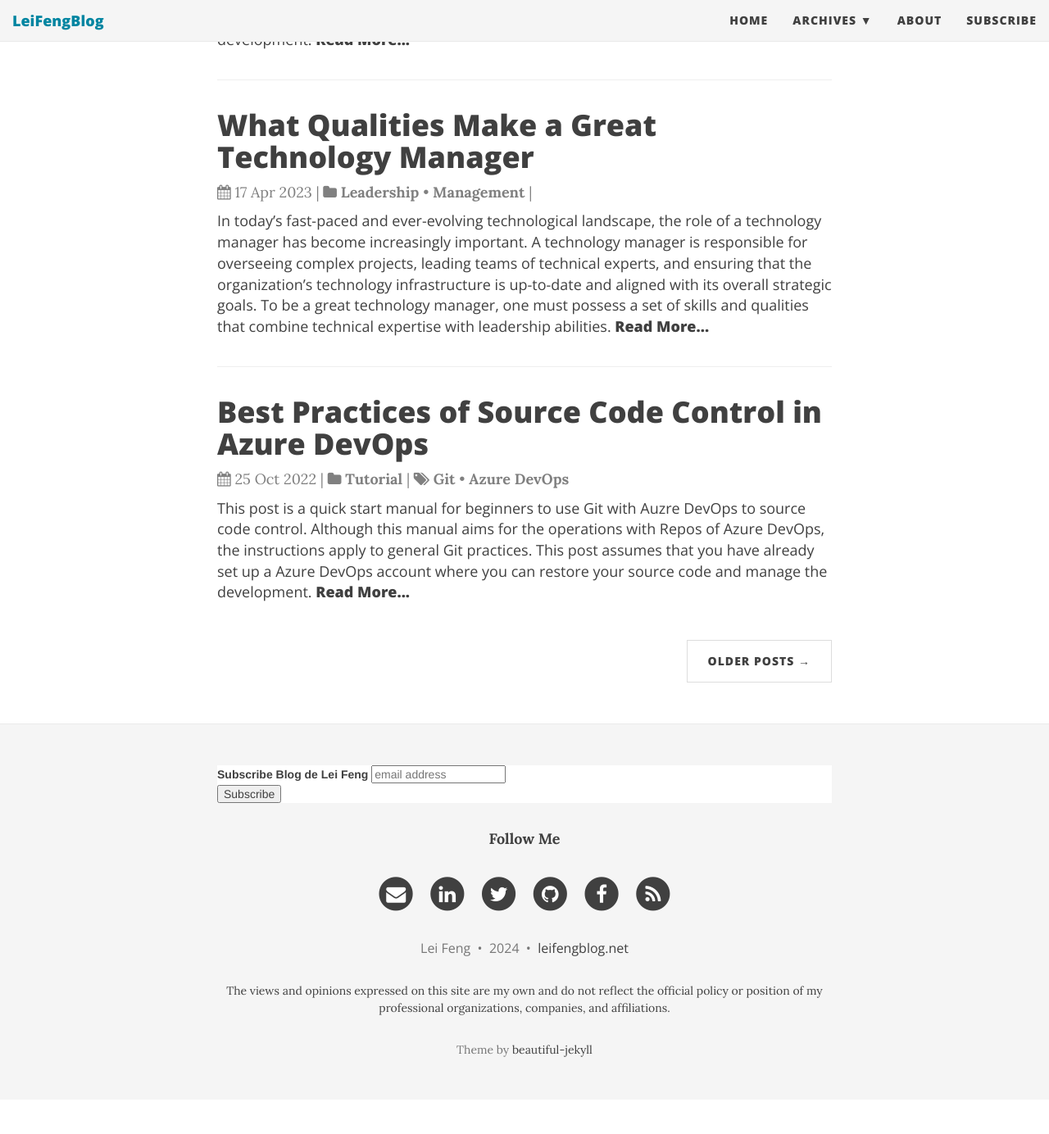
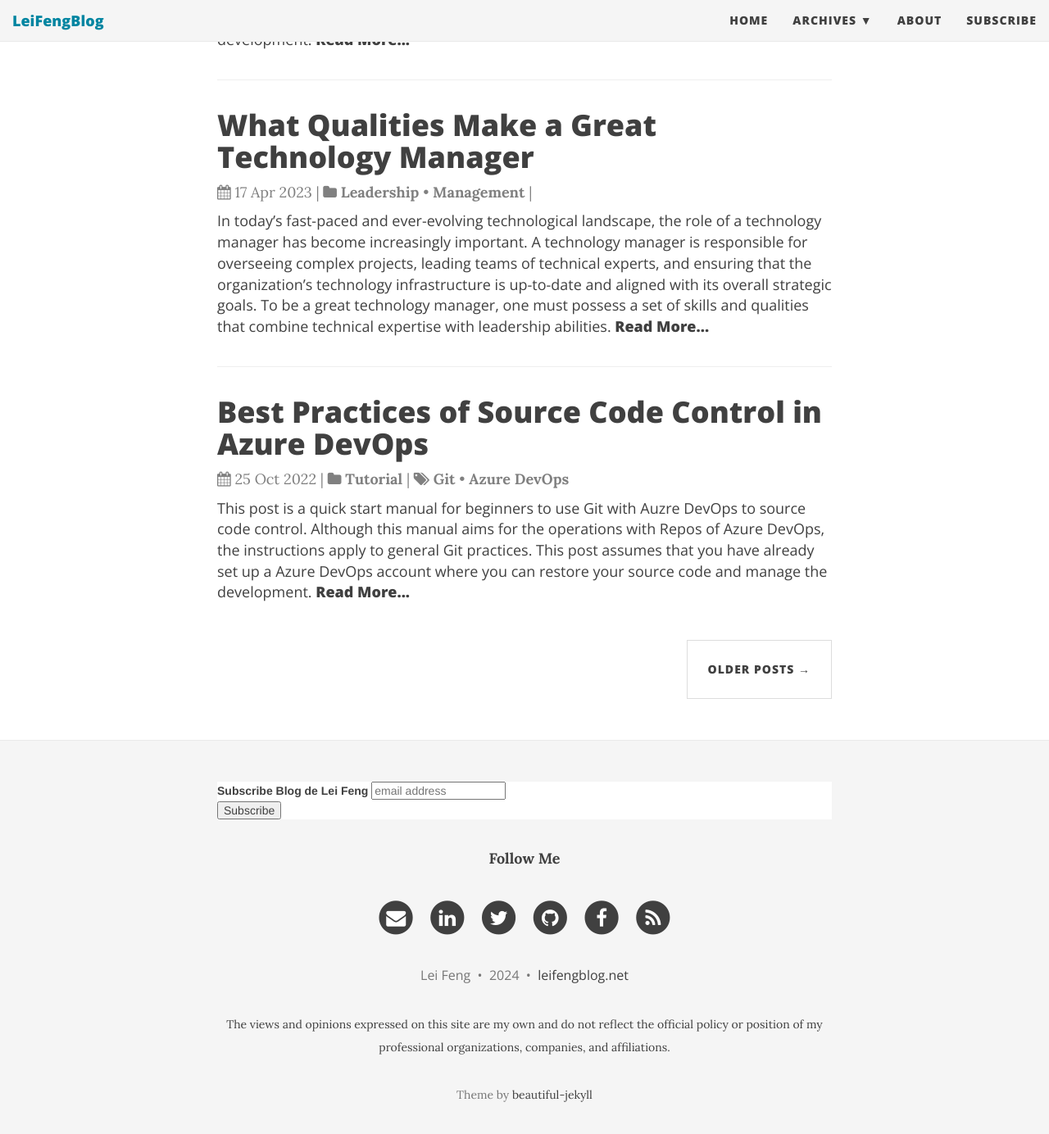
Before and after one commit to stonefl/stonefl.github.io, a Jekyll site: the page built from index.html, in a window 1280 px wide and 1400 px high, scrolled down 1207 px. Shown: the top 1384 px of the window at 82% size. Built offline with Jekyll 4.4.1, drawn with Linux system fonts in a browser that asks for light colours; nearby versions of some CDN libraries; the list of posts is cut into pages by our own code; comment, search, counter and statistics services are not loaded; before the commit the page ends 2549 px from its top, so only the background shows below that.

Commit message:
Update main.css

```diff
--- a/css/main.css
+++ b/css/main.css
@@ -10,7 +10,7 @@
   background: #FFF;
 }
 p {
-  line-height: 150%;
+  line-height: 200%;
   margin: 30px 0;
 }
 p a {
@@ -533,14 +533,14 @@
   font-size: 14px;
   font-weight: 800;
   letter-spacing: 1px;
-  padding: 10px 10px;
+  padding: 20px 10px;
   background: #FFF;
   border-radius: 0;
   color: #404040;
 }
 @media only screen and (min-width: 768px) {
   .pager li a {
-    padding: 15px 25px;
+    padding: 25px 25px;
   }
 }
 .pager li a:hover,
```
